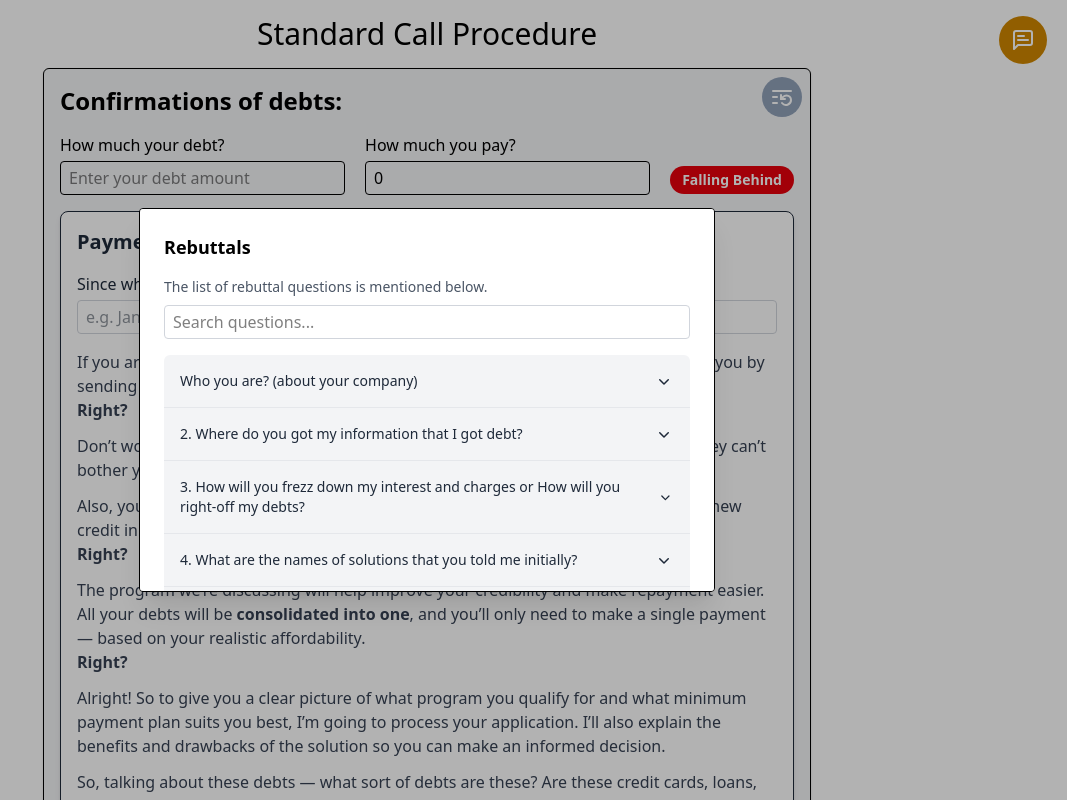
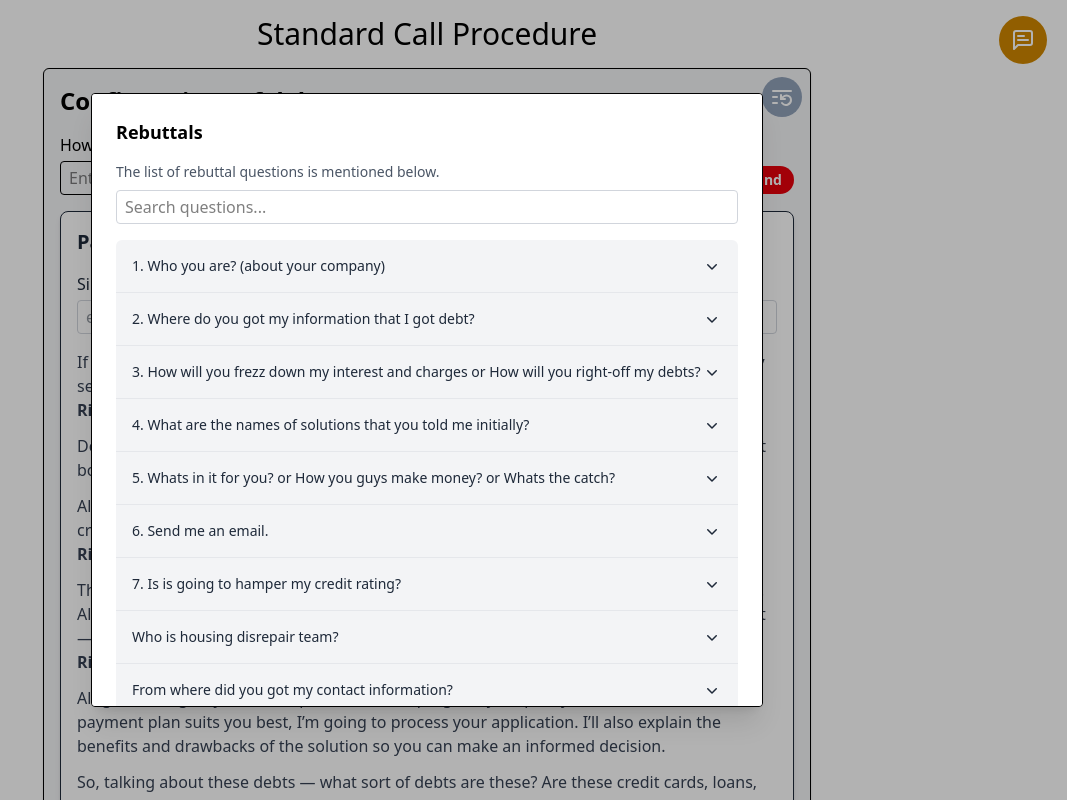
Before and after one commit to Bizz-Buzz-Creations/callsop, a React (Vite) app: page / in a window 1280 px wide. Both pictures are taken after a click on the button 1236 px from the left and 40 px from the top of the page. Shown: the top 800 px of the page, without its empty margins (213-1280 px from the left). Built offline with nearby package versions, Linux system fonts and the light colour scheme.

Commit message:
fix: DialogBox updates

```diff
--- a/src/assets/rebuttals.json
+++ b/src/assets/rebuttals.json
@@ -1,6 +1,6 @@
 [
   {
-    "question": "Who you are? (about your company)",
+    "question": "1. Who you are? (about your company)",
     "answer": "We are company who is specialised in providing solutions related to unsecured debts and finances, we have working in collaboration of six different companies in order to provide free finance assistance. \nNow continue with the reason I called you..."
   },
   {
--- a/src/components/DialogBox.jsx
+++ b/src/components/DialogBox.jsx
@@ -1,102 +1,3 @@
-// import { Dialog, DialogPanel, DialogTitle, Description } from '@headlessui/react';
-// import { ChevronDownIcon } from '@heroicons/react/20/solid';
-// import { useState } from 'react';
-// import rebuttals from '../assets/rebuttals.json'
-
-// const questions = [
-//   {
-//     "question": "Who is housing disrepair team?",
-//     "answer": `A Housing disrepair team is a group of people who works for an organisation that works for the tenants and they have certain damages on the rental property they are living in.
-//               We make sure that anyone living in the UK is happy with the residential accomodation they have been provided by the council or housing authorities.
-//               In case your complain is not getting adressed then we will try to contact your landlord on your behalf because they can ignore you but they can't igrore us as we got a team of 10 different solicitors
-//               Incase they have any property damage related issues unaddressed by their landlords as per the tenancy act { section 11 } 1985 tenants you can also file a complaint against landlord, to resolve the problem quicker.`
-//   },
-//   {
-//     "question": "From where did you got my contact information?",
-//     "answer": `We got your contact details through Housing Resolution Forum. It is an online web portol for the tenants  who are residing in the UK on the properties provided by Council or Housing Association.
-//               Incase you have recently raised any complaints regarding the dissatisfaction in the living space against your landlord and its been unaddressed by them, we follow up with those people who are in need
-//               of help to improve their standard of living.
-//               And also you don't really have to worry about any thing because we are going to provide you leagal protection as well because the major question that you might be coming in your mind it could be is it going to affect my tenency agreement.`
-//   }
-// ]
-
-// const DialogBox = ({ isOpen, onClose }) => {
-//   const [activeIndex, setActiveIndex] = useState(null);
-//   const [searchTerm, setSearchTerm] = useState("");
-
-//   const toggleIndex = (index) => {
-//     setActiveIndex(prev => (prev === index ? null : index));
-//   };
-
-//   const filteredQuestions = questions.filter(q =>
-//     q.question.toLowerCase().includes(searchTerm.toLowerCase())
-//   );
-
-//   return (
-//     <Dialog open={isOpen} onClose={onClose} className="relative z-50">
-//       <div className="fixed inset-0 bg-black/30" aria-hidden="true" />
-//       <div className="fixed inset-0 flex w-screen items-center justify-center p-4">
-//         <DialogPanel className="max-w-xl w-full space-y-4 border bg-white p-6 rounded shadow-xl">
-//           <DialogTitle className="font-bold text-lg">Rebuttals</DialogTitle>
-//           <Description className="text-sm text-gray-600 mb-2">
-//             The list of rebuttal questions is mentioned below.
-//           </Description>
-
-//           {/* Search Input */}
-//           <input
-//             type="text"
-//             value={searchTerm}
-//             onChange={(e) => {
-//               setSearchTerm(e.target.value);
-//               setActiveIndex(null); // reset open item on search
-//             }}
-//             placeholder="Search questions..."
-//             className="w-full px-2 py-1 mb-4 border border-gray-300 rounded focus:outline-none focus:ring-2 focus:ring-indigo-500"
-//           />
-
-//           <div className="w-full divide-y divide-gray-200 rounded-md bg-gray-100">
-//             {filteredQuestions.length > 0 ? (
-//               filteredQuestions.map((item, index) => (
-//                 <div key={index} className="p-4">
-//                   <button
-//                     className="w-full flex justify-between items-center text-left text-sm font-medium text-gray-800 group"
-//                     onClick={() => toggleIndex(index)}
-//                   >
-//                     <span>{item.question}</span>
-//                     <ChevronDownIcon
-//                       className={`w-5 h-5 transform transition-transform ${
-//                         activeIndex === index ? 'rotate-180' : ''
-//                       }`}
-//                     />
-//                   </button>
-//                   {activeIndex === index && (
-//                     <div className="mt-2 text-sm text-gray-600 whitespace-pre-line">
-//                       {item.answer}
-//                     </div>
-//                   )}
-//                 </div>
-//               ))
-//             ) : (
-//               <p className="text-sm text-gray-500 p-4">No matching questions found.</p>
-//             )}
-//           </div>
-
-//           <div className="flex justify-end gap-3 mt-6">
-//             <button
-//               onClick={onClose}
-//               className="px-3 py-1 bg-gray-500 text-white rounded hover:bg-gray-600"
-//             >
-//               Close
-//             </button>
-//           </div>
-//         </DialogPanel>
-//       </div>
-//     </Dialog>
-//   );
-// };
-
-// export default DialogBox;
-
 import { useState, useEffect } from 'react';
 import { Dialog, DialogPanel, DialogTitle, Description } from '@headlessui/react';
 import { ChevronDownIcon } from '@heroicons/react/20/solid';
@@ -126,7 +27,7 @@ const DialogBox = ({ isOpen, onClose }) => {
     <Dialog open={isOpen} onClose={onClose} className="relative z-50">
       <div className="fixed inset-0 bg-black/30" aria-hidden="true" />
       <div className="fixed inset-0 flex w-screen items-center justify-center p-4">
-        <DialogPanel className="max-w-xl w-full max-h-[50%] overflow-y-auto space-y-4 border bg-white p-6 rounded shadow-xl">
+        <DialogPanel className="max-w-2xl w-full max-h-[80%] overflow-y-auto space-y-4 border bg-white p-6 rounded shadow-xl">
           <DialogTitle className="font-bold text-lg">Rebuttals</DialogTitle>
           <Description className="text-sm text-gray-600 mb-2">
             The list of rebuttal questions is mentioned below.
```
